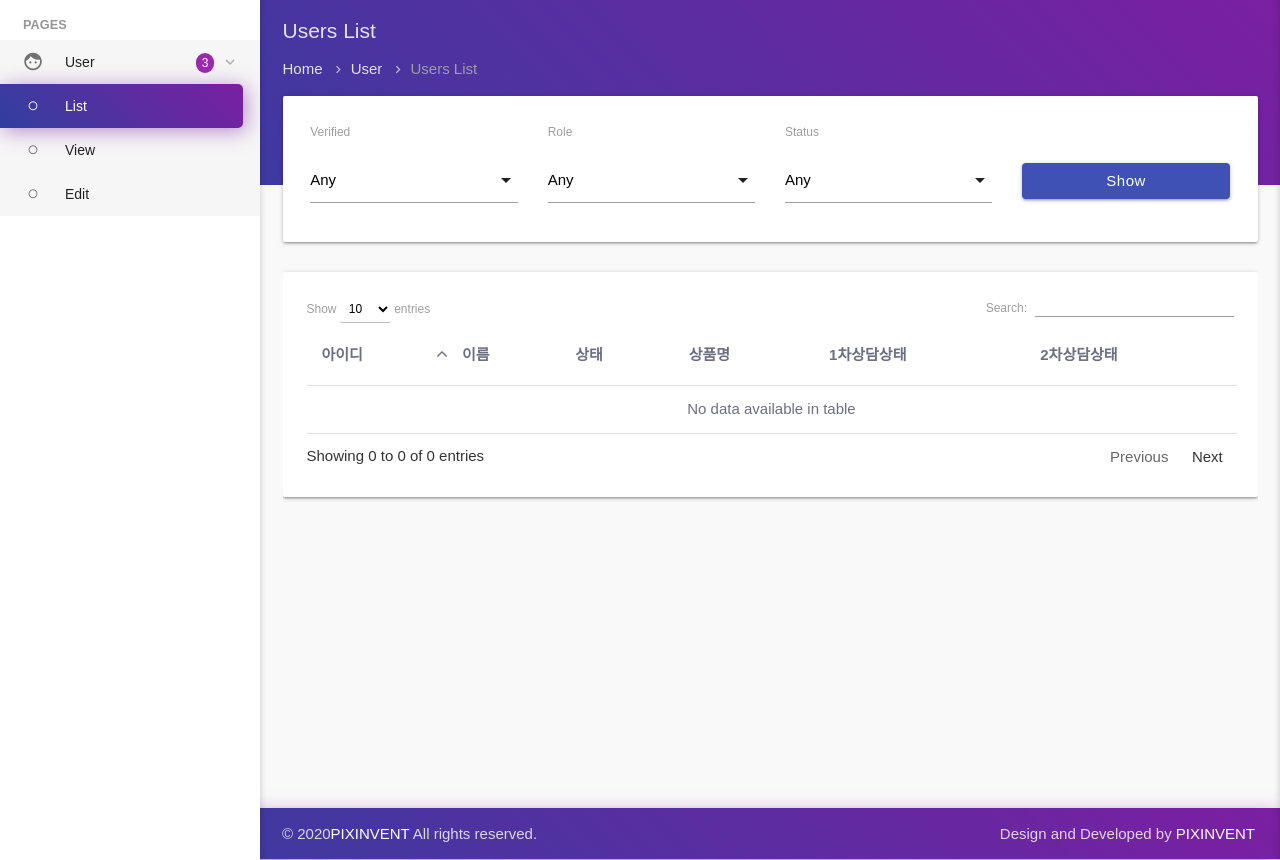
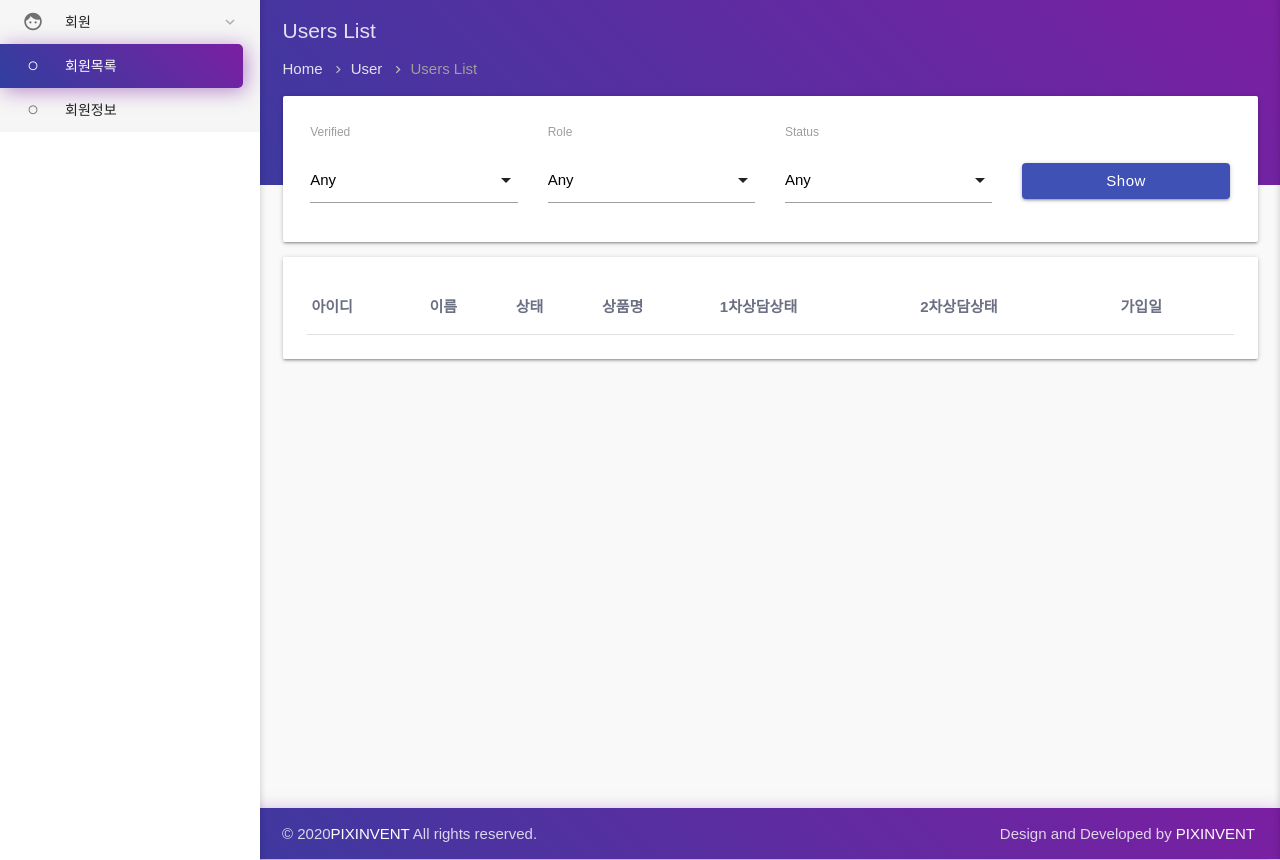
Before and after one commit to ohyunkyo/first-django-project, a Django app: page /members/ in a window 1280 px wide. Shown: the part 64-924 px from the top of the page. Run offline with Django 3.2, Linux system fonts and the light colour scheme; lists and menus that the app fills with data are empty; parts of the project's set-up code (start-up, migrations or seed data) failed here and were passed over; some web fonts are replaced.

Commit message:
현재 버전

```diff
--- a/members/templatetags/static.py
+++ b/members/templatetags/static.py
@@ -8,7 +8,7 @@ class CustomStaticNode(StaticNode):
     # StaticNode를 상속 받아 StaticNode에서 만들어진 url에다가 해당 쿼리스트링을 넣는다
     # 배포시 뒤에 버전을 바꾸어 사용
     def url(self, context):
-        path = super().url(context) + '?v=1.1'
+        path = super().url(context) + '?v=1.5'
         return path
 
 
--- a/members/urls.py
+++ b/members/urls.py
@@ -6,7 +6,7 @@ app_name = 'members'
 
 urlpatterns = [
     # member_views
-    path('', member_views.index, name='index'),
+    path('', member_views.index, name='members_list'),
     path('<int:member_id>', member_views.detail, name='members_detail'),
     path('join/', member_views.join, name='members_join'),
     path('modify/<int:member_id>/', member_views.modify, name='members_modify'),
--- a/members/views/member_views.py
+++ b/members/views/member_views.py
@@ -3,6 +3,7 @@ from django.core.paginator import Paginator
 from django.shortcuts import render, get_object_or_404, redirect
 from django.db.models import Q, Count
 from django.utils import timezone
+from argon2 import PasswordHasher
 
 from ..forms import MembersForm
 from ..models import Member
@@ -22,7 +23,7 @@ def index(request):
     last_page = paginator.num_pages
 
     context = {'member_list': page_obj, 'page': page, 'last_page': last_page}
-    return render(request, 'members/member_list.html', context)
+    return render(request, 'members/members_list.html', context)
 
 
 # 회원정보 상세 출력
@@ -38,16 +39,21 @@ def join(request):
         form = MembersForm(request.POST)
         if form.is_valid():
             member = form.save(commit=False)
+            member.account_pw = PasswordHasher().hash(form.cleaned_data['account_pw'])
             member.join_at = timezone.now()
+            member.join_domain = request.get_host()
+            member.join_referer = request.META.get("HTTP_REFERER", None)
+            member.join_intro_url = request.get_full_path()
+            member.join_ip = request.META.get("REMOTE_ADDR", None)
             member.save()
-            return redirect('members:index')
+            return redirect('members:members_list')
     else:
         form = MembersForm()
 
     product = Product.objects.order_by('amount')
     context = {'form': form, 'product': product}
 
-    return render(request, 'members/member_form.html', context)
+    return render(request, 'members/members_form.html', context)
 
 
 # 회원 수정
@@ -68,4 +74,4 @@ def modify(request, member_id):
     members_product = member.product_id
     context = {'form': form, 'product_list': product_list, 'members_product': members_product}
 
-    return render(request, 'members/member_form.html', context)
+    return render(request, 'members/members_form.html', context)
--- a/static/js/scripts/page-users.js
+++ b/static/js/scripts/page-users.js
@@ -9,7 +9,7 @@ $(document).ready(function () {
       responsive: true,
       'columnDefs': [{
         "orderable": false,
-        "targets": [0, 1, 2, 3, 4, 5]
+        "targets": [0, 8, 9]
       }]
     });
   };
@@ -20,13 +20,68 @@ $(document).ready(function () {
       usersDataArray.push($(this).text().trim())
     })
 
-    localStorage.setItem("usersJoinAt", usersDataArray[6]);
+    localStorage.setItem("usersId", usersDataArray[1]);
+    localStorage.setItem("usersUsername", usersDataArray[2]);
+    localStorage.setItem("usersName", usersDataArray[3]);
+    localStorage.setItem("usersVerified", usersDataArray[5]);
+    localStorage.setItem("usersRole", usersDataArray[6]);
+    localStorage.setItem("usersStatus", usersDataArray[7]);
   })
+  // render stored local storage data on page named page-users-view
+  if (localStorage.usersId !== undefined) {
+    $(".users-view-id").html(localStorage.getItem("usersId"));
+    $(".users-view-username").html(localStorage.getItem("usersUsername"));
+    $(".users-view-name").html(localStorage.getItem("usersName"));
+    $(".users-view-verified").html(localStorage.getItem("usersVerified"));
+    $(".users-view-role").html(localStorage.getItem("usersRole"));
+    $(".users-view-status").html(localStorage.getItem("usersStatus"));
+    // update badge color on status change
+    if ($(".users-view-status").text() === "Banned") {
+      $(".users-view-status").toggleClass("badge-light-success badge-light-danger")
+    }
+    // update badge color on status change
+    if ($(".users-view-status").text() === "Close") {
+      $(".users-view-status").toggleClass("badge-light-success badge-light-warning")
+    }
+  }
   // page users list verified filter
-  $("#users-list-join-at").on("change", function () {
-    var usersVerifiedSelect = $("#users-list-join_at").val();
+  $("#users-list-verified").on("change", function () {
+    var usersVerifiedSelect = $("#users-list-verified").val();
     usersTable.search(usersVerifiedSelect).draw();
   });
+  // page users list role filter
+  $("#users-list-role").on("change", function () {
+    var usersRoleSelect = $("#users-list-role").val();
+    // console.log(usersRoleSelect);
+    usersTable.search(usersRoleSelect).draw();
+  });
+  // page users list status filter
+  $("#users-list-status").on("change", function () {
+    var usersStatusSelect = $("#users-list-status").val();
+    // console.log(usersStatusSelect);
+    usersTable.search(usersStatusSelect).draw();
+  });
+  // users language select
+  if ($("#users-language-select2").length > 0) {
+    $("#users-language-select2").select2({
+      dropdownAutoWidth: true,
+      width: '100%'
+    });
+  }
+  // users music select
+  if ($("#users-music-select2").length > 0) {
+    $("#users-music-select2").select2({
+      dropdownAutoWidth: true,
+      width: '100%'
+    });
+  }
+  // users movies select
+  if ($("#users-movies-select2").length > 0) {
+    $("#users-movies-select2").select2({
+      dropdownAutoWidth: true,
+      width: '100%'
+    });
+  }
 
   // Input, Select, Textarea validations except submit button validation initialization
   if ($(".users-edit").length > 0) {
--- a/templates/common/scripts.html
+++ b/templates/common/scripts.html
@@ -3,8 +3,8 @@
 <script src="{% static '/js/vendors.min.js' %}"></script>
 <!-- BEGIN VENDOR JS-->
 <!-- BEGIN PAGE VENDOR JS-->
-<script src="{% static '/vendors/data-tables/js/jquery.dataTables.min.js' %}"></script>
-<script src="{% static '/vendors/data-tables/extensions/responsive/js/dataTables.responsive.min.js' %}"></script>
+{#<script src="{% static '/vendors/data-tables/js/jquery.dataTables.js' %}"></script>#}
+{#<script src="{% static '/vendors/data-tables/extensions/responsive/js/dataTables.responsive.min.js' %}"></script>#}
 <!-- END PAGE VENDOR JS-->
 <!-- BEGIN THEME  JS-->
 <script src="{% static '/js/plugins.js' %}"></script>
--- a/templates/common/side_nav.html
+++ b/templates/common/side_nav.html
@@ -5,16 +5,13 @@
             <h1 class="logo-wrapper"><a class="brand-logo darken-1" href="index.html"><img class="hide-on-med-and-down" src="{% static '/images/logo/materialize-logo-color.png' %}" alt="materialize logo"/><img class="show-on-medium-and-down hide-on-med-and-up" src="{% static '/images/logo/materialize-logo.png' %}" alt="materialize logo"/><span class="logo-text hide-on-med-and-down">Materialize</span></a></h1>
         </div>
         <ul class="sidenav sidenav-collapsible leftside-navigation collapsible sidenav-fixed menu-shadow" id="slide-out" data-menu="menu-navigation" data-collapsible="menu-accordion">
-            <li class="navigation-header"><a class="navigation-header-text">Pages </a><i class="navigation-header-icon material-icons">more_horiz</i>
             </li>
-            <li class="active bold"><a class="collapsible-header waves-effect waves-cyan " href="JavaScript:void(0)"><i class="material-icons">face</i><span class="menu-title" data-i18n="User">User</span><span class="badge badge pill purple float-right mr-10">3</span></a>
+            <li class="active bold"><a class="collapsible-header waves-effect waves-cyan " href="JavaScript:void(0)"><i class="material-icons">face</i><span class="menu-title" data-i18n="User">회원</span></a>
                 <div class="collapsible-body">
                     <ul class="collapsible collapsible-sub" data-collapsible="accordion">
-                        <li class="active"><a class="active" href="page-users-list.html"><i class="material-icons">radio_button_unchecked</i><span data-i18n="List">List</span></a>
+                        <li class="active"><a class="active" href="{% url 'members:members_list'  %}"><i class="material-icons">radio_button_unchecked</i><span data-i18n="List">회원목록</span></a>
                         </li>
-                        <li><a href="#"><i class="material-icons">radio_button_unchecked</i><span data-i18n="View">View</span></a>
-                        </li>
-                        <li><a href="#"><i class="material-icons">radio_button_unchecked</i><span data-i18n="Edit">Edit</span></a>
+                        <li><a href="#"><i class="material-icons">radio_button_unchecked</i><span data-i18n="Edit">회원정보</span></a>
                         </li>
                     </ul>
                 </div>
--- a/templates/members/member_list.html
+++ /dev/null
@@ -1,132 +0,0 @@
-{% extends 'members/basic.html' %}
-
-{% load static %}
-
-{% block content %}
-    <!-- BEGIN: Page Main-->
-    <div id="main">
-        <div class="row">
-            <div class="content-wrapper-before gradient-45deg-indigo-purple"></div>
-            <div class="breadcrumbs-dark pb-0 pt-2" id="breadcrumbs-wrapper">
-{% include "common/page_nav.html" %}
-            </div>
-            <div class="col s12">
-                <div class="container">
-                    <!-- users list start -->
-                    <section class="users-list-wrapper section">
-                        <div class="users-list-filter">
-                            <div class="card-panel">
-                                <div class="row">
-                                    <form>
-                                        <div class="col s12 m6 l3">
-                                            <label for="users-list-verified">Verified</label>
-                                            <div class="input-field">
-                                                <select class="form-control" id="users-list-verified">
-                                                    <option value="">Any</option>
-                                                    <option value="Yes">Yes</option>
-                                                    <option value="No">No</option>
-                                                </select>
-                                            </div>
-                                        </div>
-                                        <div class="col s12 m6 l3">
-                                            <label for="users-list-role">Role</label>
-                                            <div class="input-field">
-                                                <select class="form-control" id="users-list-role">
-                                                    <option value="">Any</option>
-                                                    <option value="User">User</option>
-                                                    <option value="Staff">Staff</option>
-                                                </select>
-                                            </div>
-                                        </div>
-                                        <div class="col s12 m6 l3">
-                                            <label for="users-list-status">Status</label>
-                                            <div class="input-field">
-                                                <select class="form-control" id="users-list-status">
-                                                    <option value="">Any</option>
-                                                    <option value="Active">Active</option>
-                                                    <option value="Close">Close</option>
-                                                    <option value="Banned">Banned</option>
-                                                </select>
-                                            </div>
-                                        </div>
-                                        <div class="col s12 m6 l3 display-flex align-items-center show-btn">
-                                            <button type="submit" class="btn btn-block indigo waves-effect waves-light">Show</button>
-                                        </div>
-                                    </form>
-                                </div>
-                            </div>
-                        </div>
-                        <div class="users-list-table">
-                            <div class="card">
-                                <div class="card-content">
-                                    <!-- datatable start -->
-                                    <div class="responsive-table">
-                                        <table id="users-list-datatable" class="table">
-                                            <thead>
-                                            <tr>
-                                                <th>아이디</th>
-                                                <th>이름</th>
-                                                <th>상태</th>
-                                                <th>상품명</th>
-                                                <th>1차상담상태</th>
-                                                <th>2차상담상태</th>
-                                                <th>가입일</th>
-                                            </tr>
-                                            </thead>
-                                            <tbody>
-                                            {% if member_list %}
-                                                {% for member in member_list %}
-                                                    <tr>
-                                                        <td>{{ member.account_id }}</td>
-                                                        <td>{{ member.name }}</td>
-                                                        <td><span class="chip green lighten-5"><span class="green-text">Active</span></span></td>
-                                                        <td>{{ member.product.name }}</td>
-                                                        <td>{{ member.consulting_status_fst }}</td>
-                                                        <td>{{ member.consulting_status_snd }}</td>
-                                                        <td>{{ member.join_at|date:'Y-m-d H:i:s' }}</td>
-                                                    </tr>
-                                                {% endfor %}
-                                            {% endif %}
-{#                                            <tr>#}
-{#                                                <td></td>#}
-{#                                                <td>303</td>#}
-{#                                                <td><a href="page-users-view.html">hillary1807</a>#}
-{#                                                </td>#}
-{#                                                <td>Hillary Rasmussen</td>#}
-{#                                                <td>18/07/2019</td>#}
-{#                                                <td>No</td>#}
-{#                                                <td>Staff</td>#}
-{#                                                <td><span class="chip red lighten-5"><span class="red-text">Banned</span></span></td>#}
-{#                                                <td><a href="page-users-edit.html"><i class="material-icons">edit</i></a></td>#}
-{#                                                <td><a href="page-users-view.html"><i class="material-icons">remove_red_eye</i></a></td>#}
-{#                                            </tr>#}
-{#                                            <tr>#}
-{#                                                <td></td>#}
-{#                                                <td>319</td>#}
-{#                                                <td><a href="page-users-view.html">gray2702</a>#}
-{#                                                </td>#}
-{#                                                <td>Gray Valenzuela</td>#}
-{#                                                <td>27/02/2020</td>#}
-{#                                                <td>No</td>#}
-{#                                                <td>Staff</td>#}
-{#                                                <td><span class="chip orange lighten-5"><span class="orange-text">Close</span></span></td>#}
-{#                                                <td><a href="page-users-edit.html"><i class="material-icons">edit</i></a></td>#}
-{#                                                <td><a href="page-users-view.html"><i class="material-icons">remove_red_eye</i></a></td>#}
-{#                                            </tr>#}
-                                            </tbody>
-                                        </table>
-                                    </div>
-                                    <!-- datatable ends -->
-                                </div>
-                            </div>
-                        </div>
-                    </section>
-                    <!-- users list ends -->
-{% include "common/right_side_nav.html" %}
-                </div>
-                <div class="content-overlay"></div>
-            </div>
-        </div>
-    </div>
-    <!-- END: Page Main-->
-{% endblock %}
--- /dev/null
+++ b/templates/members/members_list.html
@@ -0,0 +1,113 @@
+{% extends 'members/basic.html' %}
+
+{% load static %}
+
+{% block content %}
+    <!-- BEGIN: Page Main-->
+    <div id="main">
+        <div class="row">
+            <div class="content-wrapper-before gradient-45deg-indigo-purple"></div>
+            <div class="breadcrumbs-dark pb-0 pt-2" id="breadcrumbs-wrapper">
+{% include "common/page_nav.html" %}
+            </div>
+            <div class="col s12">
+                <div class="container">
+                    <!-- users list start -->
+                    <section class="users-list-wrapper section">
+                        <div class="users-list-filter">
+                            <div class="card-panel">
+                                <div class="row">
+                                    <form>
+                                        <div class="col s12 m6 l3">
+                                            <label for="users-list-verified">Verified</label>
+                                            <div class="input-field">
+                                                <select class="form-control" id="users-list-verified">
+                                                    <option value="">Any</option>
+                                                    <option value="Yes">Yes</option>
+                                                    <option value="No">No</option>
+                                                </select>
+                                            </div>
+                                        </div>
+                                        <div class="col s12 m6 l3">
+                                            <label for="users-list-role">Role</label>
+                                            <div class="input-field">
+                                                <select class="form-control" id="users-list-role">
+                                                    <option value="">Any</option>
+                                                    <option value="User">User</option>
+                                                    <option value="Staff">Staff</option>
+                                                </select>
+                                            </div>
+                                        </div>
+                                        <div class="col s12 m6 l3">
+                                            <label for="users-list-status">Status</label>
+                                            <div class="input-field">
+                                                <select class="form-control" id="users-list-status">
+                                                    <option value="">Any</option>
+                                                    <option value="Active">Active</option>
+                                                    <option value="Close">Close</option>
+                                                    <option value="Banned">Banned</option>
+                                                </select>
+                                            </div>
+                                        </div>
+                                        <div class="col s12 m6 l3 display-flex align-items-center show-btn">
+                                            <button type="submit" class="btn btn-block indigo waves-effect waves-light">Show</button>
+                                        </div>
+                                    </form>
+                                </div>
+                            </div>
+                        </div>
+                            <div class="card">
+                                <div class="card-content">
+                                    <table class="highlight">
+                                        <thead>
+                                        <tr>
+                                            <th>아이디</th>
+                                            <th>이름</th>
+                                            <th>상태</th>
+                                            <th>상품명</th>
+                                            <th>1차상담상태</th>
+                                            <th>2차상담상태</th>
+                                            <th>가입일</th>
+                                        </tr>
+                                        </thead>
+                                        <tbody>
+                                        {% if member_list %}
+                                            {% for member in member_list %}
+                                                <tr>
+                                                    <td><a href="{% url 'members:members_modify' member.id %}">{{ member.account_id }}</a></td>
+                                                    <td>{{ member.name }}</td>
+{#                                                    {% if member.status == 'active' %}#}
+{#                                                        <td><span class="chip green lighten-5"><span class="green-text">{{ member.status }}</span></span></td>#}
+{#                                                    {% elif member.status == 'inactive' %}#}
+{#                                                        <td><span class="chip red lighten-5"><span class="red-text">{{ member.status }}</span></span></td>#}
+{#                                                    {% else %}#}
+{#                                                        <td><span class="chip orange lighten-5"><span class="orange-text">{{ member.status }}</span></span></td>#}
+{#                                                    {% endif %}#}
+                                                    <td>
+                                                        {% if member.status == 'inactive' %}
+                                                        rr
+                                                        {% endif %}
+                                                        {{ member.status }}
+                                                    </td>
+                                                    <td>{{ member.product.name }}</td>
+                                                    <td>{{ member.consulting_status_fst }}</td>
+                                                    <td>{{ member.consulting_status_snd }}</td>
+                                                    <td>{{ member.join_at|date:'Y-m-d H:i:s' }}</td>
+                                                </tr>
+                                            {% endfor %}
+                                        {% endif %}
+
+                                        </tbody>
+                                    </table>
+                                </div>
+                        </div>
+                    </section>
+                    <!-- users list ends -->
+{% include "common/right_side_nav.html" %}
+                </div>
+                <div class="content-overlay"></div>
+            </div>
+        </div>
+    </div>
+    <!-- END: Page Main-->
+{% endblock %}
--- a/templates/pybo/question_list.html
+++ b/templates/pybo/question_list.html
@@ -106,7 +106,7 @@
     <form id="searchForm" method="get" action="{% url 'index' %}">
         <input type="hidden" id="kw" name="kw" value="{{ kw|default_if_none:'' }}">
         <input type="hidden" id="page" name="page" value="{{ page }}">
-        s<input type="hidden" id="so" name="so" value="{{ so }}">
+        <input type="hidden" id="so" name="so" value="{{ so }}">
     </form>
 {% endblock %}
 {% block script %}
```
Also changed, not shown: members/forms.py (+23 -3 lines), members/models.py (+7 -4 lines), members/validators/custom_validator.py (added, +23 -0 lines), templates/members/members_form.html (renamed from templates/members/member_form.html, +31 -28 lines), members/migrations/0001_initial.py, members/migrations/0002_alter_member_account_id.py (added), members/migrations/0003_auto_20211111_1231.py (added), members/migrations/0004_auto_20211111_1629.py (added), members/migrations/0005_alter_member_phone_number.py (added), partners/migrations/0001_initial.py.
